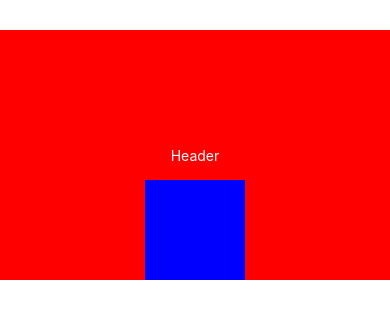
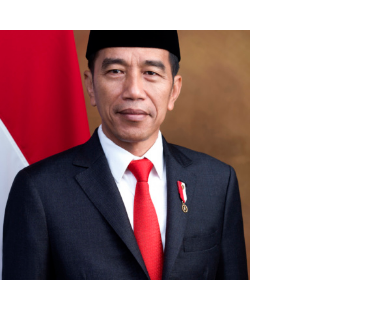
Before and after one commit to afifbasya/belajar-rn-dasar, a React Native app: screen / in a window 390 px wide. Shown: the top 318 px of the page. Built offline with nearby package versions, Linux system fonts and the light colour scheme.

Commit message:
add image

```diff
--- a/App.js
+++ b/App.js
@@ -1,13 +1,29 @@
-import { StyleSheet, Text, View } from 'react-native';
+import { Image, StyleSheet, Text, View } from 'react-native';
 
 export default function App() {
   return (
     <View style={styles.container}>
 
-      <View style={styles.header}>
-        <Text style={{ color: 'white' }}>Header</Text>
-        <View style={styles.card} />
-      </View>
+      {/* Menggunakan URL */}
+      {/* <Image source={{ uri: "https://www.presidenri.go.id/assets/uploads/2020/02/presidenri.go.id-05022020111245-5e3a40bd7cdcb1.35250820-384x512.jpg" }} style={{ height: 250, width: 250 }} /> */}
+
+
+
+      {/* Simpan gambar di assets kemudian dipanggil */}
+      {/* <Image source={require("./assets/jokowi.jpg")} style={{ height: 250, width: 250 }} /> */}
+
+      {/* Resize Mode  */}
+      {/* 1. Contain
+      2. Center
+      3. Strecth
+      4. Repeat
+      5. Cover */}
+      <Image
+        source={require("./assets/jokowi.jpg")}
+        style={{ height: 250, width: 250, backgroundColor: 'green' }}
+        resizeMode='cover'
+      />
+
 
     </View>
   );
@@ -19,20 +35,4 @@ const styles = StyleSheet.create({
     backgroundColor: '#fff',
     marginTop: 30,
   },
-  header: {
-    backgroundColor: 'red',
-    height: 250,
-    justifyContent: 'center',
-    alignItems: 'center'
-  },
-  card: {
-    height: 100,
-    width: 100,
-    backgroundColor: 'blue',
-    position: 'absolute',
-    // right: 0,
-    // top: 0,
-    // left: 0,
-    bottom: 0,
-  }
 });
```
Also changed, not shown: assets/jokowi.jpg (added).
